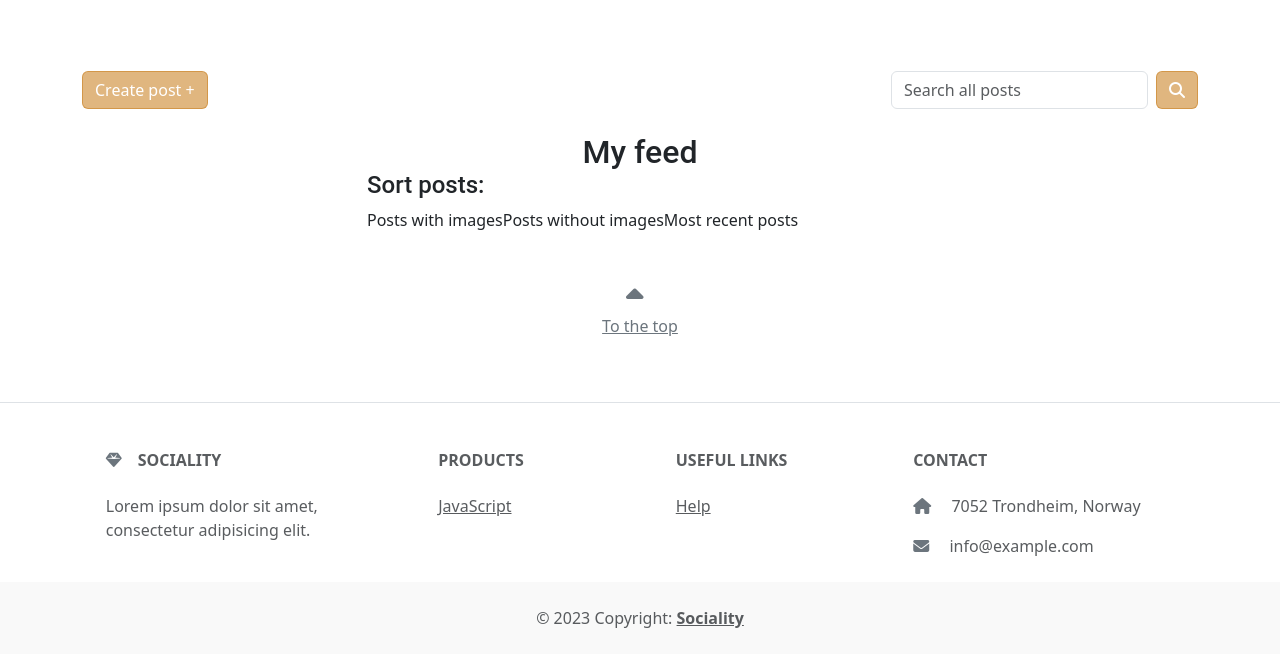
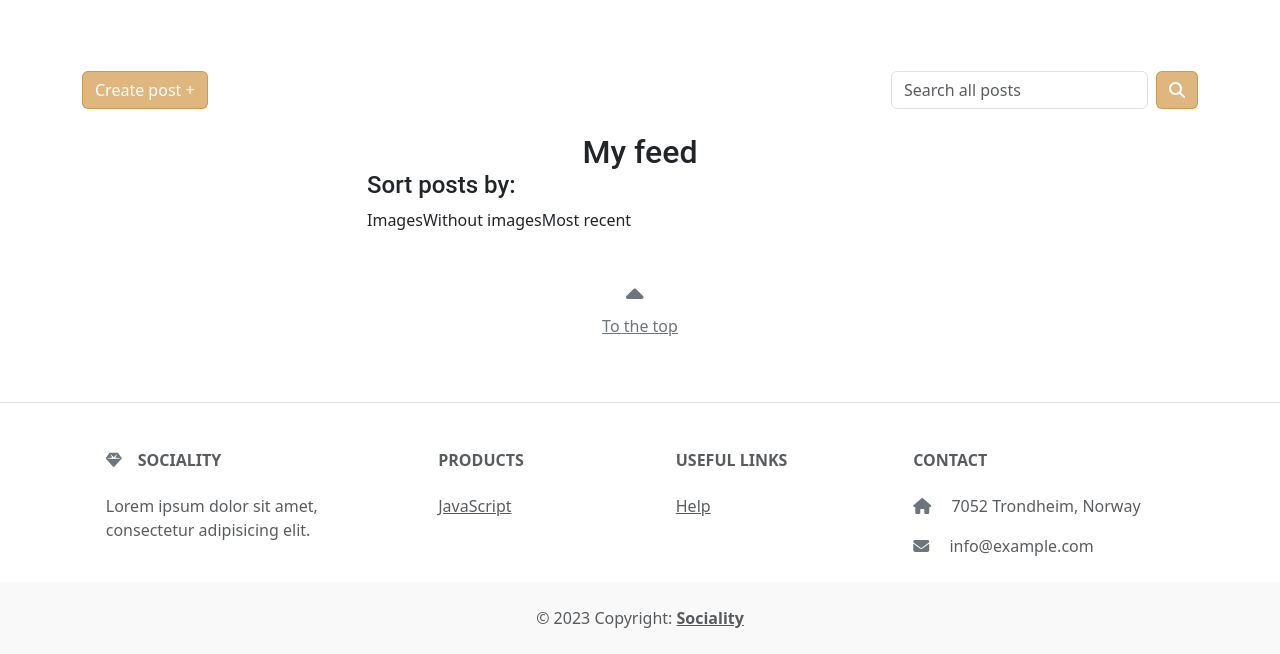
Before and after one commit to Nickenn/Sociality, a website with bundled scripts: page index.html in a window 1280 px wide. Shown: the part 205-859 px from the top of the page. Built offline with nearby package versions, Linux system fonts and the light colour scheme; no server answers; sample sign-in values are in the browser's storage; files whose address does not match are found by name.

Commit message:
small change

```diff
--- a/index.html
+++ b/index.html
@@ -135,11 +135,11 @@
       <div class="container">
         <div class="row d-flex justify-content-center">
           <div class="col-xl-6 col-lg-10 col-md-12">
-            <h4>Sort posts:</h4>
+            <h4>Sort posts by:</h4>
             <ul class="navbar-nav flex-row">
-              <li class="posts-img">Posts with images</li>
-              <li class="posts-no-img">Posts without images</li>
-              <li class="all-posts">Most recent posts</li>
+              <li class="posts-img">Images</li>
+              <li class="posts-no-img">Without images</li>
+              <li class="all-posts">Most recent</li>
             </ul>
           </div>
         </div>
```
